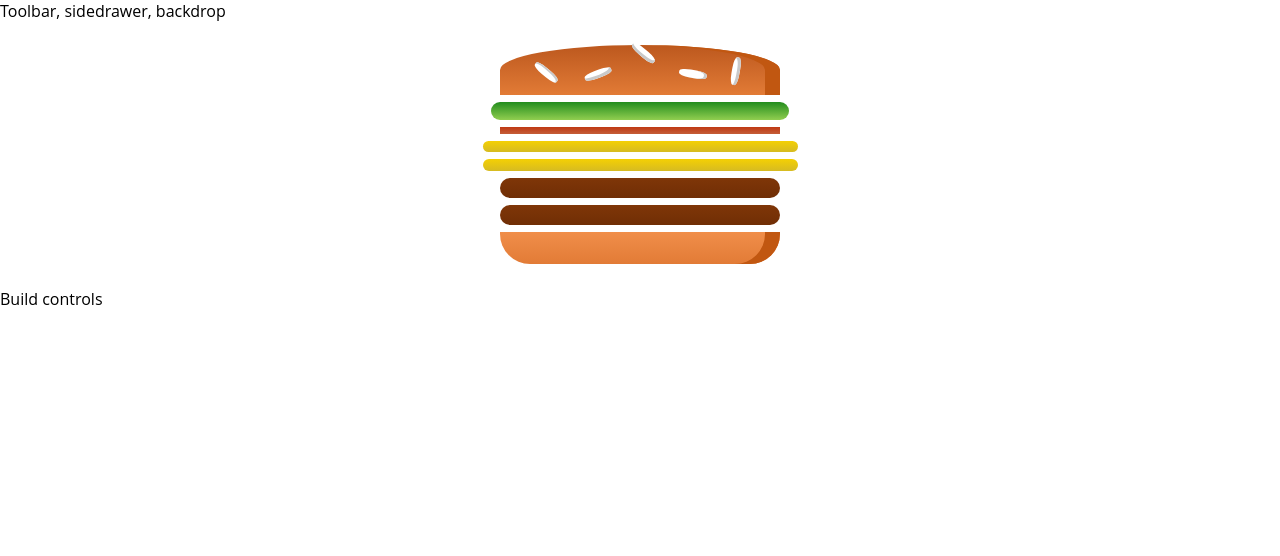
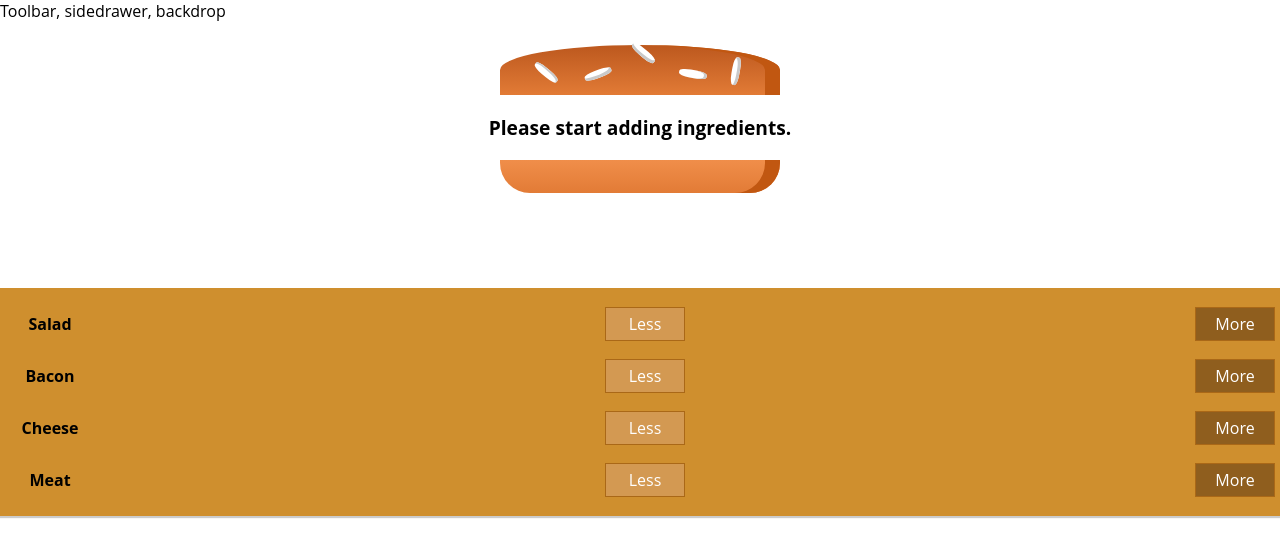
Before and after one commit to ahrGNUts/Burger-Builder, a React (Create React App) app: page / in a window 1280 px wide. Shown: the top 556 px of the page. Built offline with nearby package versions, Linux system fonts and the light colour scheme; the HTML template or start-up script is replaced by a standard one.

Commit message:
added build controls below burger graphic

```diff
--- /dev/null
+++ b/src/components/Burger/BuildControls/BuildControls.js
@@ -0,0 +1,21 @@
+import React from 'react';
+
+import classes from './BuildControls.module.css';
+import BuildControl from './BuildControl/BuildControl';
+
+const controls = [
+    { label: 'Salad', type: 'salad'},
+    { label: 'Bacon', type: 'bacon'},
+    { label: 'Cheese', type: 'cheese'},
+    { label: 'Meat', type: 'meat'}
+];
+
+const buildControls = (props) => (
+    <div className={classes.BuildControls}>
+        {controls.map(ctrl => (
+            <BuildControl key={ctrl.label} label={ctrl.label} />
+        ))}
+    </div>
+);
+
+export default buildControls;
--- /dev/null
+++ b/src/components/Burger/BuildControls/BuildControls.module.css
@@ -0,0 +1,10 @@
+.BuildControls {
+    width: 100%;
+    background-color: #CF8F2E;
+    display: flex;
+    flex-flow: column;
+    text-align: center;
+    box-shadow: 0 2px 1px #ccc;
+    margin: auto;
+    padding: 10px 0;
+}
--- a/src/containers/BurgerBuilder/BurgerBuilder.js
+++ b/src/containers/BurgerBuilder/BurgerBuilder.js
@@ -1,14 +1,15 @@
 import React, { Component } from 'react';
 
 import Burger from '../../components/Burger/Burger';
+import BuildControls from '../../components/Burger/BuildControls/BuildControls'
 
 class BurgerBuilder extends Component {
     state = {
         ingredients: {
-            salad: 1,
-            bacon: 1,
-            cheese: 2,
-            meat: 2
+            salad: 0,
+            bacon: 0,
+            cheese: 0,
+            meat: 0
         }
     }
 
@@ -16,9 +17,7 @@ class BurgerBuilder extends Component {
         return (
             <>
                 <Burger ingredients={this.state.ingredients} />
-                <div>
-                    Build controls
-                </div>
+                <BuildControls />
             </>
         );
     }
```
